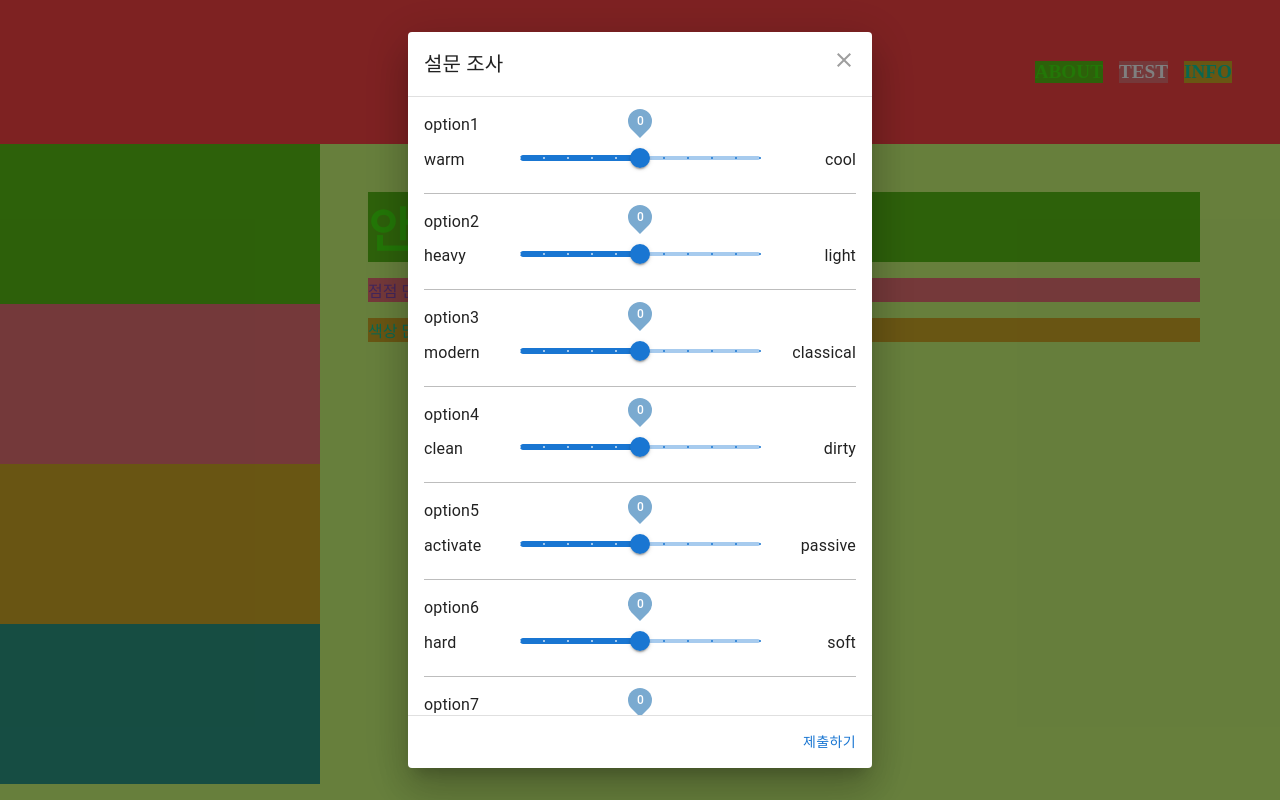
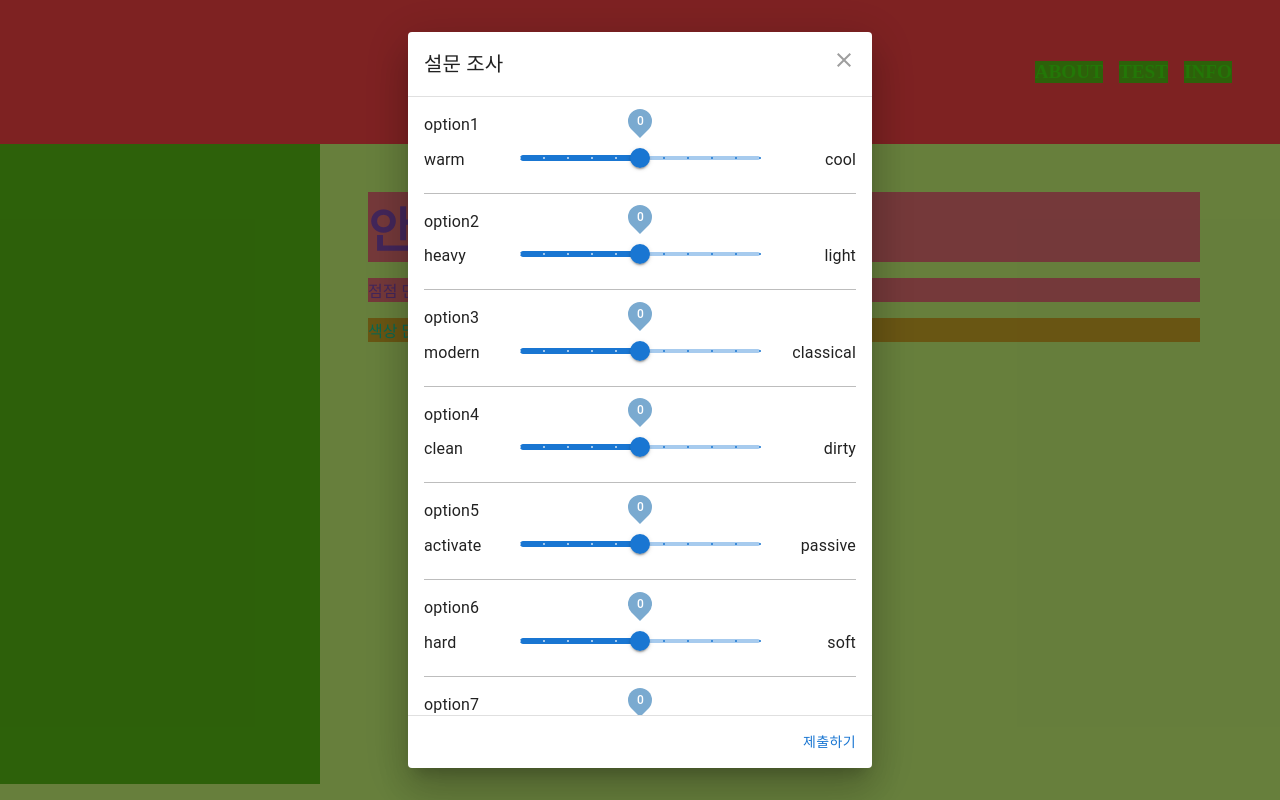
Before and after one commit to JustKode/colorfully-react, a React (Create React App) app in the folder frontend/: page /test/main in a window 1280 px wide. Built offline with nearby package versions, Linux system fonts and the light colour scheme; the HTML template or start-up script is replaced by a standard one.

Commit message:
fix: group name change (gruop1,2,3,4,5 -> mainBackGroup, subBackGroup, mainGroup, subGroup, pointGroup)

```diff
--- a/frontend/src/recoil/atom.js
+++ b/frontend/src/recoil/atom.js
@@ -1,24 +1,24 @@
 // recoil 페이지
 import { atom } from 'recoil';
 
-export const group1State = atom({
-  key: 'group1',
+export const mainBackGroupState = atom({
+  key: 'mainBackGroup',
   default: { color: '', backgroundColor: '', font: '' },
 });
-export const group2State = atom({
-  key: 'group2',
+export const subBackGroupState = atom({
+  key: 'subBackGroup',
   default: { color: '', backgroundColor: '', font: '' },
 });
-export const group3State = atom({
-  key: 'group3',
+export const mainGroupState = atom({
+  key: 'mainGroup',
   default: { color: '', backgroundColor: '', font: '' },
 });
-export const group4State = atom({
-  key: 'group4',
+export const subGroupState = atom({
+  key: 'subGroup',
   default: { color: '', backgroundColor: '', font: '' },
 });
-export const group5State = atom({
-  key: 'group5',
+export const pointGroupState = atom({
+  key: 'pointGroup',
   default: { color: '', backgroundColor: '', font: '' },
 });
 
--- a/frontend/src/recoil/index.js
+++ b/frontend/src/recoil/index.js
@@ -1,3 +1,3 @@
-import { group1State, group2State, group3State, group4State, group5State } from './atom';
+import { mainBackGroupState, subBackGroupState, mainGroupState, subGroupState, pointGroupState } from './atom';
 
-export { group1State, group2State, group3State, group4State, group5State };
+export { mainBackGroupState, subBackGroupState, mainGroupState, subGroupState, pointGroupState };
--- a/frontend/src/test/components/LoginComponent.js
+++ b/frontend/src/test/components/LoginComponent.js
@@ -2,7 +2,7 @@ import React from 'react';
 import { useRecoilState } from 'recoil';
 import { Link } from 'react-router-dom';
 import styled from 'styled-components';
-import { group1State, group2State, group3State, group4State, group5State } from '../../recoil';
+import { mainBackGroupState, subBackGroupState, mainGroupState, subGroupState, pointGroupState } from '../../recoil';
 
 const LoginBlock = styled.div`
   position: absolute;
@@ -10,7 +10,7 @@ const LoginBlock = styled.div`
   top: 0;
   bottom: 0;
   right: 0;
-  background-color: rgb(199, 222, 230);
+  background-color: rgb(140, 166, 178);
 
   display: flex;
   flex-direction: column;
@@ -61,35 +61,33 @@ const Button = styled.div`
 `;
 
 const LoginButton = styled(Button)`
-  background-color: rgb(56, 124, 146);
+  background-color: rgb(245, 227, 212);
 `;
 
 const RegisterButton = styled(Button)`
   margin-top: 0.5rem;
-  background-color: rgb(120, 179, 199);
+  background-color: rgb(210, 221, 222);
 `;
 
 function LoginComponent() {
-  const [group1] = useRecoilState(group1State);
-  const [group2] = useRecoilState(group2State);
-  const [group3] = useRecoilState(group3State);
-  const [group4] = useRecoilState(group4State);
-  const [group5] = useRecoilState(group5State);
+  const [mainBackGroup] = useRecoilState(mainBackGroupState);
+  const [subBackGroup] = useRecoilState(subBackGroupState);
+  const [mainGroup] = useRecoilState(mainGroupState);
+  const [subGroup] = useRecoilState(subGroupState);
+  const [pointGroup] = useRecoilState(pointGroupState);
 
   return (
-    <LoginBlock>
-      <FormBox>
-        <div className="login-title" style={{ ...group1 }}>
-          테스트 화면
-        </div>
+    <LoginBlock style={{ ...mainBackGroup }}>
+      <FormBox style={{ ...subBackGroup }}>
+        <div className="login-title">테스트 화면</div>
         <form>
           <StyledInput name="email" placeholder="이메일을 입력하세요" />
           <StyledInput name="password" placeholder="비밀번호를 입력하세요" />
         </form>
         <CustomLink to="/test/main">
-          <LoginButton>로그인</LoginButton>
+          <LoginButton style={{ ...mainGroup }}>로그인</LoginButton>
         </CustomLink>
-        <RegisterButton>회원가입</RegisterButton>
+        <RegisterButton style={{ ...mainGroup }}>회원가입</RegisterButton>
       </FormBox>
     </LoginBlock>
   );
--- a/frontend/src/test/components/MainComponent.js
+++ b/frontend/src/test/components/MainComponent.js
@@ -1,7 +1,7 @@
 import React from 'react';
 import { useRecoilState } from 'recoil';
 import styled from 'styled-components';
-import { group1State, group2State, group3State, group4State, group5State } from '../../recoil';
+import { mainBackGroupState, subBackGroupState, mainGroupState, subGroupState, pointGroupState } from '../../recoil';
 
 const MainBlock = styled.div`
   position: absolute;
@@ -73,38 +73,38 @@ const FormBox = styled.div`
 `;
 
 function MainComponent() {
-  const [group1] = useRecoilState(group1State);
-  const [group2] = useRecoilState(group2State);
-  const [group3] = useRecoilState(group3State);
-  const [group4] = useRecoilState(group4State);
-  const [group5] = useRecoilState(group5State);
+  const [mainBackGroup] = useRecoilState(mainBackGroupState);
+  const [subBackGroup] = useRecoilState(subBackGroupState);
+  const [mainGroup] = useRecoilState(mainGroupState);
+  const [subGroup] = useRecoilState(subGroupState);
+  const [pointGroup] = useRecoilState(pointGroupState);
   return (
-    <MainBlock style={{ ...group1 }}>
+    <MainBlock style={{ ...mainBackGroup }}>
       <Header>
-        <span className="header-menu" style={{ ...group2 }}>
+        <span className="header-menu" style={{ ...subBackGroup }}>
           ABOUT
         </span>
-        <span className="header-menu" style={{ ...group3 }}>
+        <span className="header-menu" style={{ ...subBackGroup }}>
           TEST
         </span>
-        <span className="header-menu" style={{ ...group4 }}>
+        <span className="header-menu" style={{ ...subBackGroup }}>
           INFO
         </span>
       </Header>
       <ColorBlock>
-        <FirstColor style={{ ...group2 }} />
-        <SecondColor style={{ ...group3 }} />
-        <ThirdColor style={{ ...group4 }} />
-        <FourthColor style={{ ...group5 }} />
+        <FirstColor style={{ ...subBackGroup }} />
+        <SecondColor style={{ ...subBackGroup }} />
+        <ThirdColor style={{ ...subBackGroup }} />
+        <FourthColor style={{ ...subBackGroup }} />
       </ColorBlock>
       <FormBox>
-        <div className="title" style={{ ...group2 }}>
+        <div className="title" style={{ ...mainGroup }}>
           안녕하세요?
         </div>
-        <div className="content" style={{ ...group3 }}>
+        <div className="content" style={{ ...mainGroup }}>
           점점 만들기 귀찮아지는... 너무 대충 만들었니 미안하다
         </div>
-        <div className="content" style={{ ...group4 }}>
+        <div className="content" style={{ ...subGroup }}>
           색상 많이 적용해보라고 여러 개 넣어봤어
         </div>
       </FormBox>
--- a/frontend/src/test/testRouter.js
+++ b/frontend/src/test/testRouter.js
@@ -3,36 +3,36 @@ import { useRecoilState } from 'recoil';
 import { Route, Routes } from 'react-router-dom';
 import LoginPage from './pages/LoginPage';
 import MainPage from './pages/MainPage';
-import { group1State, group2State, group3State, group4State, group5State } from '../recoil';
+import { mainBackGroupState, subBackGroupState, mainGroupState, subGroupState, pointGroupState } from '../recoil';
 
 export default function TestRouter() {
-  const [group1, setGroup1] = useRecoilState(group1State);
-  const [group2, setGroup2] = useRecoilState(group2State);
-  const [group3, setGroup3] = useRecoilState(group3State);
-  const [group4, setGroup4] = useRecoilState(group4State);
-  const [group5, setGroup5] = useRecoilState(group5State);
+  const [mainBackGroup, setMainBackGroup] = useRecoilState(mainBackGroupState);
+  const [subBackGroup, setSubBackGroup] = useRecoilState(subBackGroupState);
+  const [mainGroup, setMainGroup] = useRecoilState(mainGroupState);
+  const [subGroup, setSubGroup] = useRecoilState(subGroupState);
+  const [pointGroup, setPointGroup] = useRecoilState(pointGroupState);
   useEffect(() => {
-    setGroup1({
+    setMainBackGroup({
       color: '#' + ((Math.random() * 0xffffff) << 0).toString(16),
       backgroundColor: '#' + ((Math.random() * 0xffffff) << 0).toString(16),
       font: 'sans-serif',
     });
-    setGroup2({
+    setSubBackGroup({
       color: '#' + ((Math.random() * 0xffffff) << 0).toString(16),
       backgroundColor: '#' + ((Math.random() * 0xffffff) << 0).toString(16),
       font: 'sans-serif',
     });
-    setGroup3({
+    setMainGroup({
       color: '#' + ((Math.random() * 0xffffff) << 0).toString(16),
       backgroundColor: '#' + ((Math.random() * 0xffffff) << 0).toString(16),
       font: 'sans-serif',
     });
-    setGroup4({
+    setSubGroup({
       color: '#' + ((Math.random() * 0xffffff) << 0).toString(16),
       backgroundColor: '#' + ((Math.random() * 0xffffff) << 0).toString(16),
       font: 'sans-serif',
     });
-    setGroup5({
+    setPointGroup({
       color: '#' + ((Math.random() * 0xffffff) << 0).toString(16),
       backgroundColor: '#' + ((Math.random() * 0xffffff) << 0).toString(16),
       font: 'sans-serif',
```
